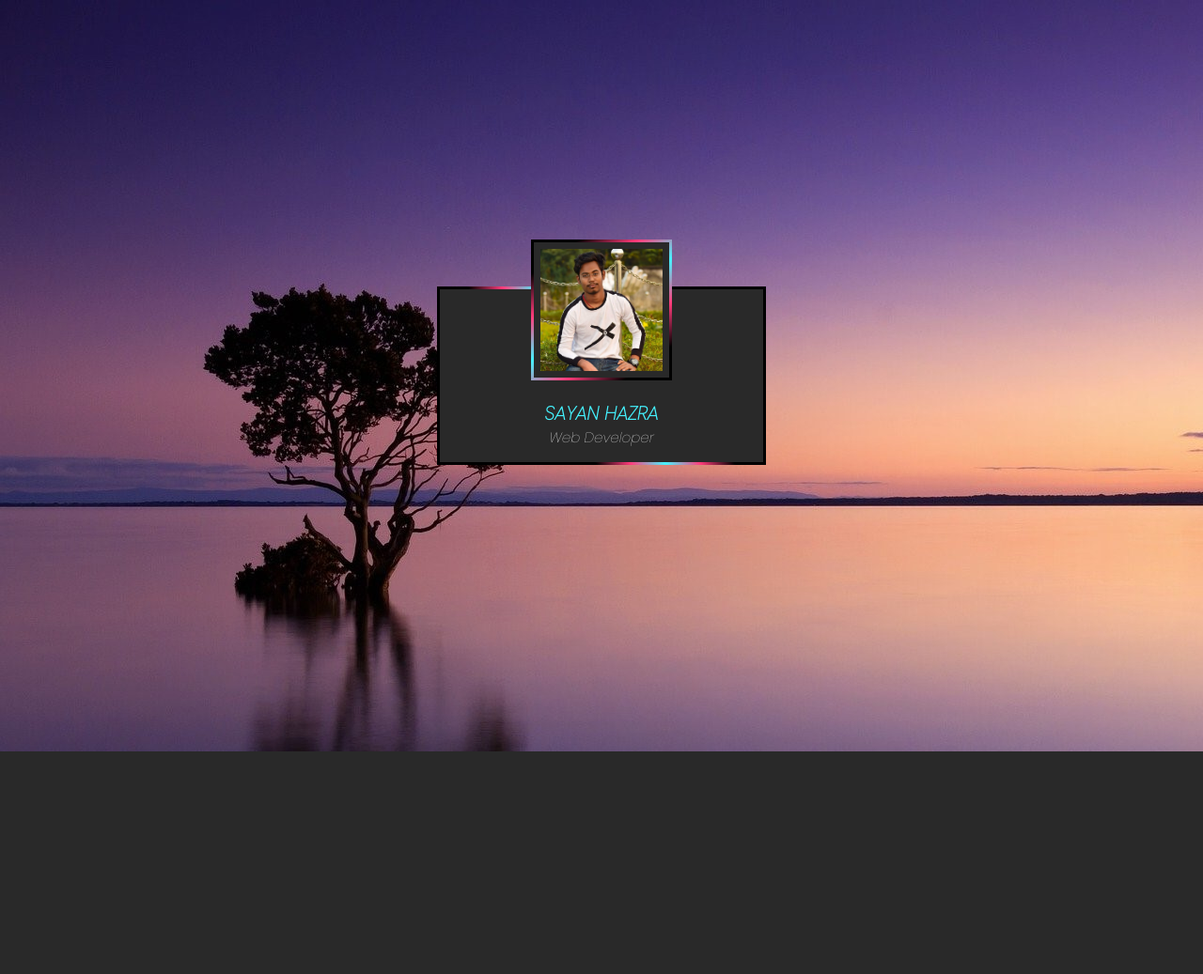
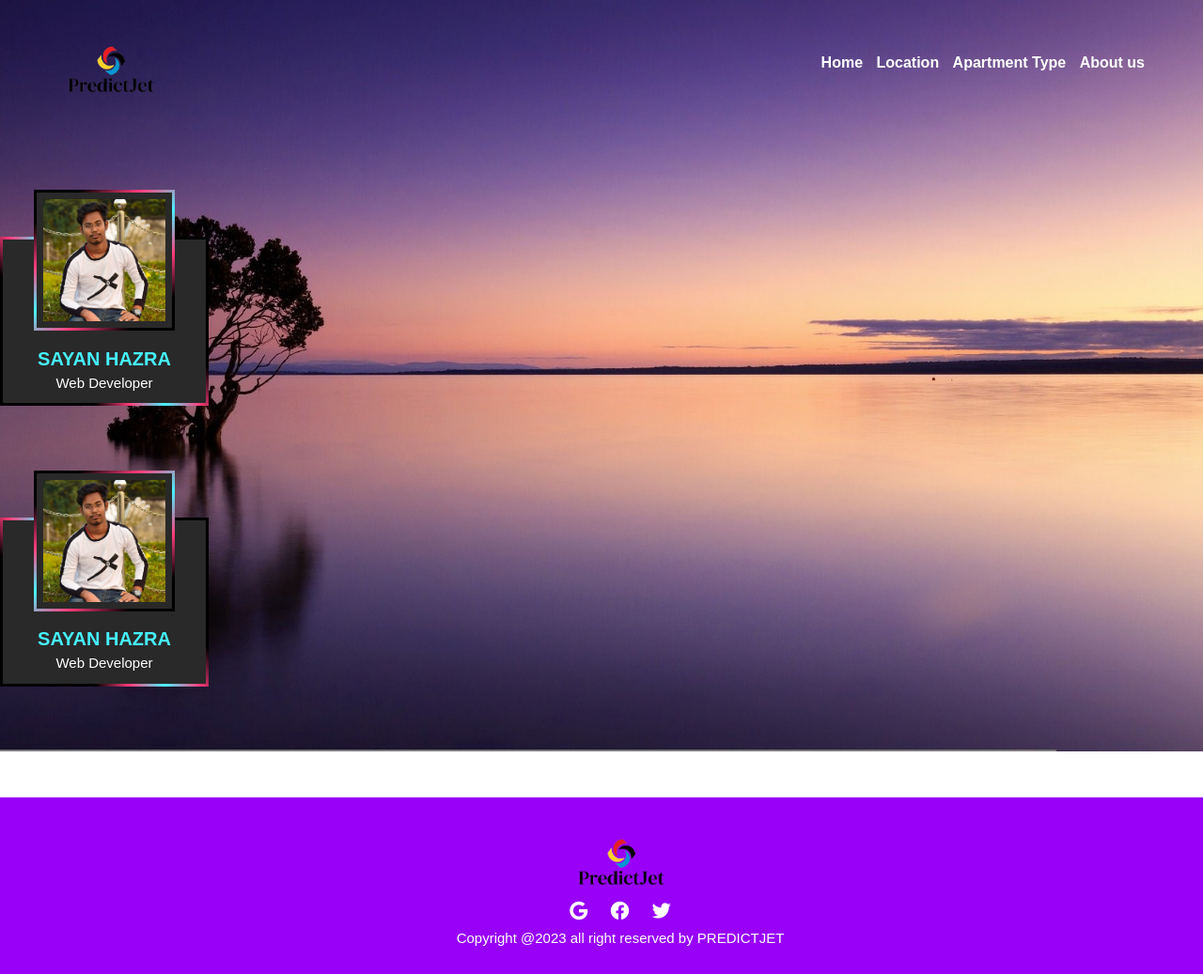
Before and after one commit to sayanhazra2000/Price_Prediction_Model, a PHP site: page /profile.html in a window 1280 px wide. Shown: the whole page at 94% size. Before the commit the page ends 800 px from the top, so only its background shows below. Run offline with PHP 8.4, Linux system fonts and the light colour scheme; some libraries are stand-ins or nearby versions.

Commit message:
Initial Commit

```diff
--- a/profile.css
+++ b/profile.css
@@ -1,4 +1,4 @@
-@import url('https://fonts.googleapis.com/css2?family=Poppins:ital,wght@1,100&display=swap');
+/* @import url('https://fonts.googleapis.com/css2?family=Poppins:ital,wght@1,100&display=swap');
 *{
     margin: 0;
     padding: 0;
@@ -9,19 +9,86 @@
     display: flex;
     justify-content: center;
     align-items: center;
-    min-height: 100vh;
+    min-height: 100vh; */
     /* background: #333; */
+    /* background: url(back.jpg);
+} */
+* {
+    font-family: sans-serif;
+    box-sizing: border-box;
+}
+
+body {
+    margin: 0px;
     background: url(back.jpg);
+    /* linear-gradient(rgba(3, 3, 3, 0.619),rgba(112, 104, 26, 0.75)), */
+    background-size: cover;
+    background-position: center;
+    background-repeat: no-repeat;
+    width: 100%;
+    height: 100vh;
+    display: flex;
+    flex-direction: column;
+    justify-content: space-between;
+}
+.navbar a {
+    padding: 5px;
+}
+
+.navbar {
+    width: 95%;
+    margin: auto;
+    padding: 35px 25px;
+    display: flex;
+    align-items: center;
+    justify-content: space-between;
+}
+
+.logo {
+    width: 120px;
+    cursor: pointer;
+}
+
+.navbar ul li {
+    list-style: none;
+    display: inline-block;
+    margin: 0px 20 px;
+    position: relative;
+}
+
+.navbar ul li a {
+    text-decoration: none;
+    color: white;
+    padding: 10px, 30px;
+
+    /* text-transform: uppercase; */
+    font-weight: bold;
+}
+
+.navbar ul li::after {
+    content: '';
+    height: 3px;
+    width: 0;
+    background: rgb(157, 0, 255);
+    position: absolute;
+    left: 0;
+    bottom: -10px;
+    transition: 0.5s;
+}
+
+.navbar ul li:hover:after {
+    width: 100%;
 }
 .card{
     position: relative;
-    width: 350px;
-    height: 190px;
+    width: 222px;
+    height: 180px;
     background: #333;
     transition: 0.5s;
 }
 .card:hover{
-    height: 450px;
+    height: 350px;
+    width: 280px;
 }
 .card .line{
     position: absolute;
@@ -67,8 +134,8 @@
     overflow: hidden;
 }
 .card:hover .imgBx{
-    width: 250px;
-    height: 250px;
+    width: 180px;
+    height: 180px;
 }
 .card .imgBx::before{
     content: '';
@@ -118,7 +185,7 @@
     text-align: center;
     width: 100%;
     transition: 0.5s;
-    transform: translateY(145px);
+    transform: translateY(65px);
 }
 .card:hover .content .details{
     transform: translateY(100px);
@@ -137,7 +204,7 @@
 .card .content .details .data{
     display: flex;
     justify-content: space-between;
-    margin: 50px 0;
+    margin: 50px 0px;
 }
 .card .content .details .data h3{
     font-size: 1em;
@@ -153,7 +220,7 @@
 .card .content .details .actionBtn{
     display: flex;
     justify-content: space-between;
-    gap: 20px;
+    gap: 0px;
 }
 .card .content .details .actionBtn button{
     padding: 10px 30px;
--- a/profile.html
+++ b/profile.html
@@ -5,12 +5,33 @@
   <meta charset="UTF-8">
   <meta http-equiv="X-UA-Compatible" content="IE=edge">
   <meta name="viewport" content="width=device-width, initial-scale=1.0">
-  <title>Document</title>
+  <title>Sayan Hazra</title>
   <link rel="stylesheet" href="profile.css">
+  <link rel="stylesheet" href="footer.css">
+  <link rel="stylesheet" href="https://cdnjs.cloudflare.com/ajax/libs/font-awesome/6.3.0/css/all.min.css" />
+  <link rel="icon" href="logo.png">
 </head>
 
 <body>
 
+  <nav>
+    <section class="bgImage">
+      <div>
+        <!-- <link rel="stylesheet" href="nav.css"> -->
+        <div class="navbar">
+          <img src="logo.png" class="logo">
+          <ul>
+            <li><a href="Home.html">Home</a>
+            </li>
+            <li><a href="location.html">Location</a></li>
+            <li><a href="#">Apartment Type</a></li>
+            <li><a href="About_us.html">About us</a></li>
+            <!-- <li><a href="#">Contact Us</a></li> -->
+          </ul>
+        </div>
+  </nav>
+
+<div>
   <div class="card">
     <div class="line"></div>
     <div class="imgBx">
@@ -19,18 +40,74 @@
     <div class="content">
       <div class="details">
         <h2>SAYAN HAZRA <br> <span>Web Developer</span></h2>
-        <div class="data">
+        <!-- <div class="data">
           <h3>342<br><span>Posts</span></h3>
           <h3>120k<br><span>Followers</span></h3>
           <h3>285<br><span>Following</span></h3>
-        </div>
+        </div> -->
         <div class="actionBtn">
-          <button>Follow</button>
-          <button>Message</button>
+            <i style="font-size: 25px
+            ;" class="fa-brands fa-google"></i>
+            <i style="font-size: 25px
+            ;" class="fa-brands fa-facebook"></i>
+            <i style="font-size: 25px
+            ;" class="fa-brands fa-twitter"></i>
+          <!-- <button>Follow</button>
+          <button>Message</button> -->
         </div>
       </div>
     </div>
   </div>
+</div>
+<div>
+  <div class="card">
+    <div class="line"></div>
+    <div class="imgBx">
+      <img src="Sayan Hazra.jpg">
+    </div>
+    <div class="content">
+      <div class="details">
+        <h2>SAYAN HAZRA <br> <span>Web Developer</span></h2>
+        <!-- <div class="data">
+          <h3>342<br><span>Posts</span></h3>
+          <h3>120k<br><span>Followers</span></h3>
+          <h3>285<br><span>Following</span></h3>
+        </div> -->
+        <div class="actionBtn">
+            <i style="font-size: 25px
+            ;" class="fa-brands fa-google"></i>
+            <i style="font-size: 25px
+            ;" class="fa-brands fa-facebook"></i>
+            <i style="font-size: 25px
+            ;" class="fa-brands fa-twitter"></i>
+          <!-- <button>Follow</button>
+          <button>Message</button> -->
+        </div>
+      </div>
+    </div>
+  </div>
+</div>
+
+ <footer>
+    <div class="box">
+      <ul>
+        <img src="logo.png" class="logo">
+        <li>
+          <i style="font-size: 20px
+          ;" class="fa-brands fa-google"></i>
+          <i style="font-size: 20px
+          ;" class="fa-brands fa-facebook"></i>
+          <i style="font-size: 20px
+          ;" class="fa-brands fa-twitter"></i>
+        </li>
+        <li>
+          Copyright @2023 all right reserved by PREDICTJET
+        </li>
+      </ul>
+    </div>
+    <!-- <p>Author: Sayan Hazra</p>
+    <p><a href="sayanhazra1222@gmail.com">hege@example.com</a></p> -->
+  </footer>
 
 </body>
 
```
